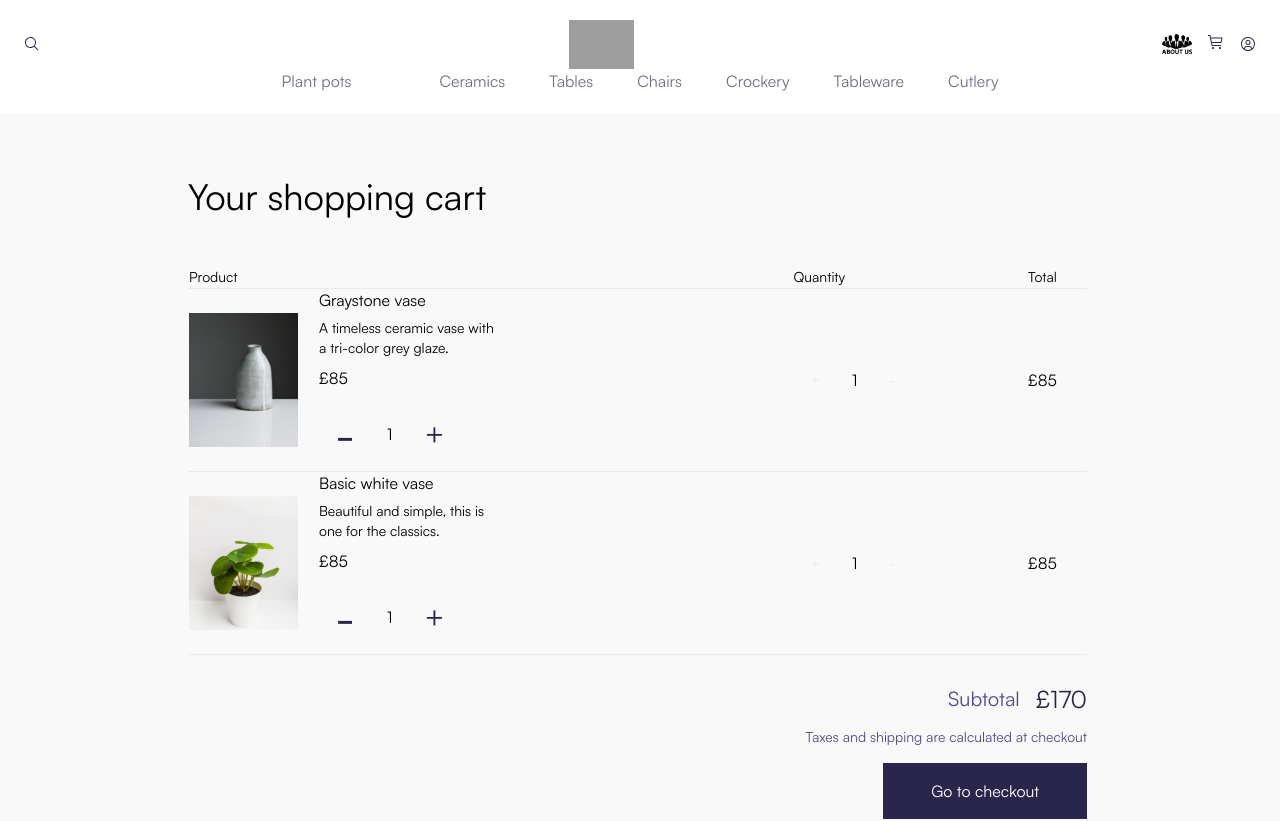
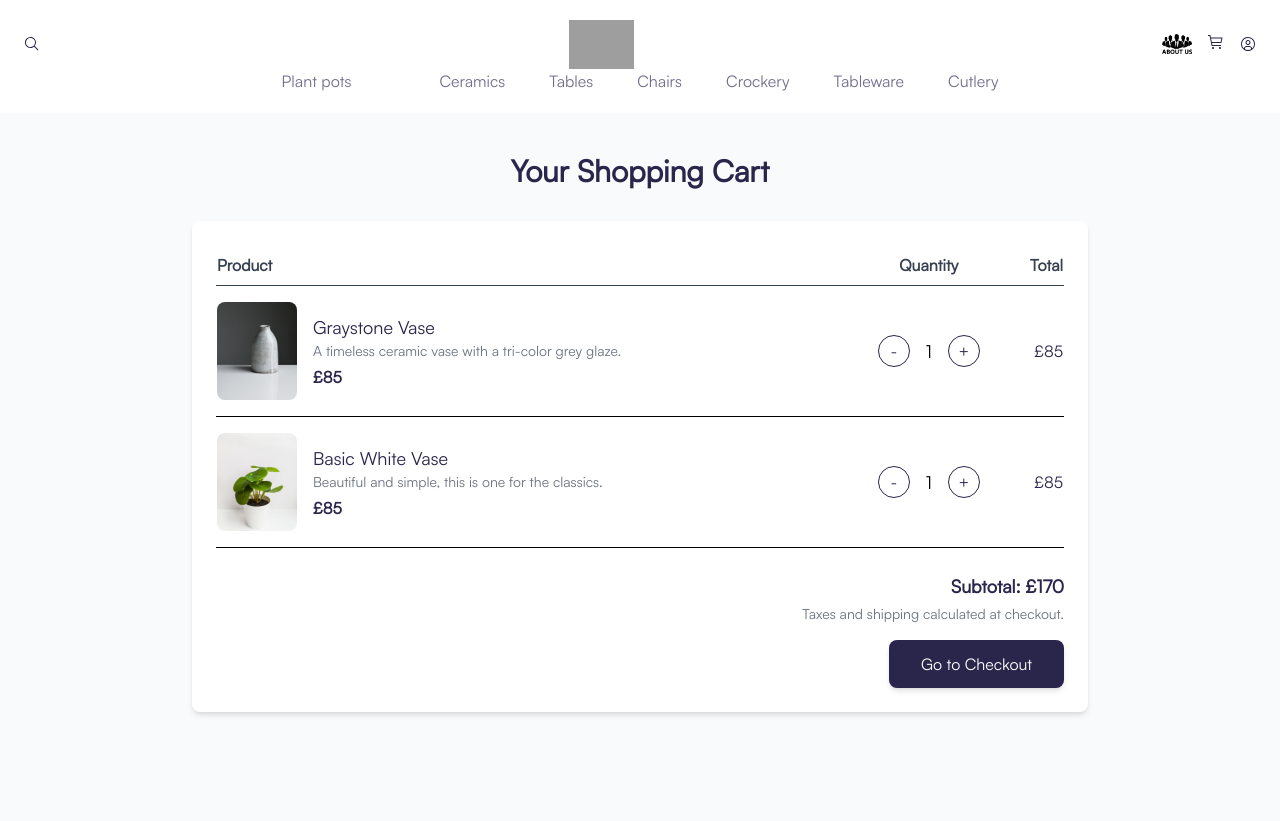
Before and after one commit to muhammad-abdullah-khan999/Design_Jam_2024, a Next.js app: page /cart in a window 1280 px wide. Shown: the top 821 px of the page. Built offline with nearby package versions, Linux system fonts and the light colour scheme; grey boxes are pictures that could not be loaded.

Commit message:
third commit

```diff
--- a/src/app/cart/page.tsx
+++ b/src/app/cart/page.tsx
@@ -1,16 +1,16 @@
-"use client"
+"use client";
 
 import { useState } from "react";
 import Navbar from "../../../components/Navbar";
 import Footer from "../../../components/Footer";
 import Link from "next/link";
+import Image from "next/image";
 
 export default function Cart() {
-  // Define the initial cart state
   const [cartItems, setCartItems] = useState([
     {
       id: 1,
-      name: "Graystone vase",
+      name: "Graystone Vase",
       description: "A timeless ceramic vase with a tri-color grey glaze.",
       price: 85,
       quantity: 1,
@@ -18,7 +18,7 @@ export default function Cart() {
     },
     {
       id: 2,
-      name: "Basic white vase",
+      name: "Basic White Vase",
       description: "Beautiful and simple, this is one for the classics.",
       price: 85,
       quantity: 1,
@@ -26,119 +26,88 @@ export default function Cart() {
     },
   ]);
 
-  // Update quantity
+  // Update Quantity
   const updateQuantity = (id: number, action: "increment" | "decrement") => {
     setCartItems((prevItems) =>
       prevItems.map((item) =>
         item.id === id
-          ? {
-              ...item,
-              quantity:
-                action === "increment"
-                  ? item.quantity + 1
-                  : item.quantity > 1
-                  ? item.quantity - 1
-                  : 1,
-            }
+          ? { ...item, quantity: action === "increment" ? item.quantity + 1 : Math.max(1, item.quantity - 1) }
           : item
       )
     );
   };
 
-  // Calculate total price
-  const totalPrice = cartItems.reduce(
-    (total, item) => total + item.price * item.quantity,
-    0
-  );
+  // Calculate Total Price
+  const totalPrice = cartItems.reduce((total, item) => total + item.price * item.quantity, 0);
 
   return (
     <>
       <Navbar />
 
-      <main>
-        <section className="pt-9 sm:pt-16 pl-6 sm:pl-[188px] pr-6 sm:pr-[193px] bg-[--light-gray]">
-          <h1 className="max-sm:text-[24px]">Your shopping cart</h1>
+      <main className="bg-gray-50 min-h-screen py-10 px-4 sm:px-12">
+        <h1 className="text-3xl font-semibold text-[#2A254B] text-center">Your Shopping Cart</h1>
 
-          <table className="mt-12 w-full">
-            <thead className="max-sm:hidden">
-              <tr className="border-b border-[--border-gray] pb-4 body-sm">
-                <td>Product</td>
-                <td>Quantity</td>
-                <td>Total</td>
+        {/* Cart Items */}
+        <div className="max-w-4xl mx-auto mt-8 bg-white p-6 rounded-lg shadow-md">
+          {cartItems.length > 0 ? (
+            <table className="w-full">
+              <thead>
+                <tr className="text-left text-gray-700 border-b pb-2">
+                  <th className="py-2">Product</th>
+                  <th className="py-2 text-center">Quantity</th>
+                  <th className="py-2 text-right">Total</th>
                 </tr>
               </thead>
               <tbody>
                 {cartItems.map((item) => (
-                <tr key={item.id} className="sm:pt-5 border-b border-[--border-gray] pb-4">
-                  <td>
-                    <div className="flex gap-x-[21px] sm:items-center">
-                      <img src={item.image} alt={item.name} />
-                      <div className="space-y-2 max-sm:mt-[19px]">
-                        <h4 className="text-[16px] leading-[20px]">{item.name}</h4>
-                        <p className="text-sm w-[179px]">{item.description}</p>
-                        <p>£{item.price}</p>
-                        <div className="py-3 px-4 max-sm:visible flex items-center gap-x-8">
-                          <span
-                            className="text-[#2A254B] text-5xl cursor-pointer"
+                  <tr key={item.id} className="border-b py-4">
+                    <td className="py-4 flex items-center gap-4">
+                      <Image src={item.image} alt={item.name} width={80} height={80} className="rounded-lg" />
+                      <div>
+                        <h4 className="font-medium text-lg text-[#2A254B]">{item.name}</h4>
+                        <p className="text-gray-500 text-sm">{item.description}</p>
+                        <p className="font-semibold text-[#2A254B] mt-1">£{item.price}</p>
+                      </div>
+                    </td>
+                    <td className="py-4 text-center">
+                      <div className="flex items-center justify-center space-x-4">
+                        <button
                           onClick={() => updateQuantity(item.id, "decrement")}
+                          className="w-8 h-8 flex items-center justify-center border rounded-full text-[#2A254B] hover:bg-gray-200"
                         >
                           -
-                          </span>
-                          <span>{item.quantity}</span>
-                          <span
-                            className="text-[#2A254B] text-3xl cursor-pointer"
+                        </button>
+                        <span className="text-lg">{item.quantity}</span>
+                        <button
                           onClick={() => updateQuantity(item.id, "increment")}
+                          className="w-8 h-8 flex items-center justify-center border rounded-full text-[#2A254B] hover:bg-gray-200"
                         >
                           +
-                          </span>
-                        </div>
-                      </div>
+                        </button>
                       </div>
                     </td>
-                  <td>
-                    <div className="py-3 px-4 max-sm:hidden flex items-center gap-x-8">
-                      <span
-                        className="text-[--border-gray] cursor-pointer"
-                        onClick={() => updateQuantity(item.id, "increment")}
-                      >
-                        +
-                      </span>
-                      <span>{item.quantity}</span>
-                      <span
-                        className="text-[--border-gray] cursor-pointer"
-                        onClick={() => updateQuantity(item.id, "decrement")}
-                      >
-                        -
-                      </span>
-                    </div>
-                  </td>
-
-                  <td className="max-sm:hidden">£{item.price * item.quantity}</td>
+                    <td className="py-4 text-right font-medium text-[#2A254B]">£{item.price * item.quantity}</td>
                   </tr>
                 ))}
               </tbody>
             </table>
+          ) : (
+            <p className="text-gray-600 text-center py-10">Your cart is empty.</p>
+          )}
 
-          <div className="pt-7 pb-[55px] sm:pb-[48px] w-fit ml-auto">
-            <div className="space-y-3">
-              <div className="flex gap-x-4 items-center w-fit ml-auto">
-                <h4 className="text-[--primary]">Subtotal</h4>
-                <h3 className="text-[--dark-primary]">£{totalPrice}</h3>
-              </div>
-              <p className="max-sm:whitespace-nowrap max-sm:w-fit ml-auto text-sm text-[--primary]">
-                Taxes and shipping are calculated at checkout
-              </p>
-            </div>
+          {/* Subtotal & Checkout */}
+          {cartItems.length > 0 && (
+            <div className="mt-6 text-right">
+              <div className="text-lg font-semibold text-[#2A254B]">Subtotal: £{totalPrice}</div>
+              <p className="text-gray-500 text-sm mt-1">Taxes and shipping calculated at checkout.</p>
               <Link href="/checkout">
-              <button
-                type="submit"
-                className="bg-[--dark-primary] max-sm:w-full block w-fit ml-auto text-white py-4 mt-8 sm:mt-4 px-[117px] sm:px-[48px]"
-              >
-                Go to checkout
+                <button className="mt-4 w-full sm:w-auto bg-[#2A254B] text-white py-3 px-8 rounded-lg shadow-md hover:bg-opacity-90">
+                  Go to Checkout
                 </button>
               </Link>
             </div>
-        </section>
+          )}
+        </div>
       </main>
 
       <Footer />
```
Also changed, not shown: components/ProductsList.tsx (deleted, +0 -82 lines). Lines whose indentation alone changed are shown as unchanged.
